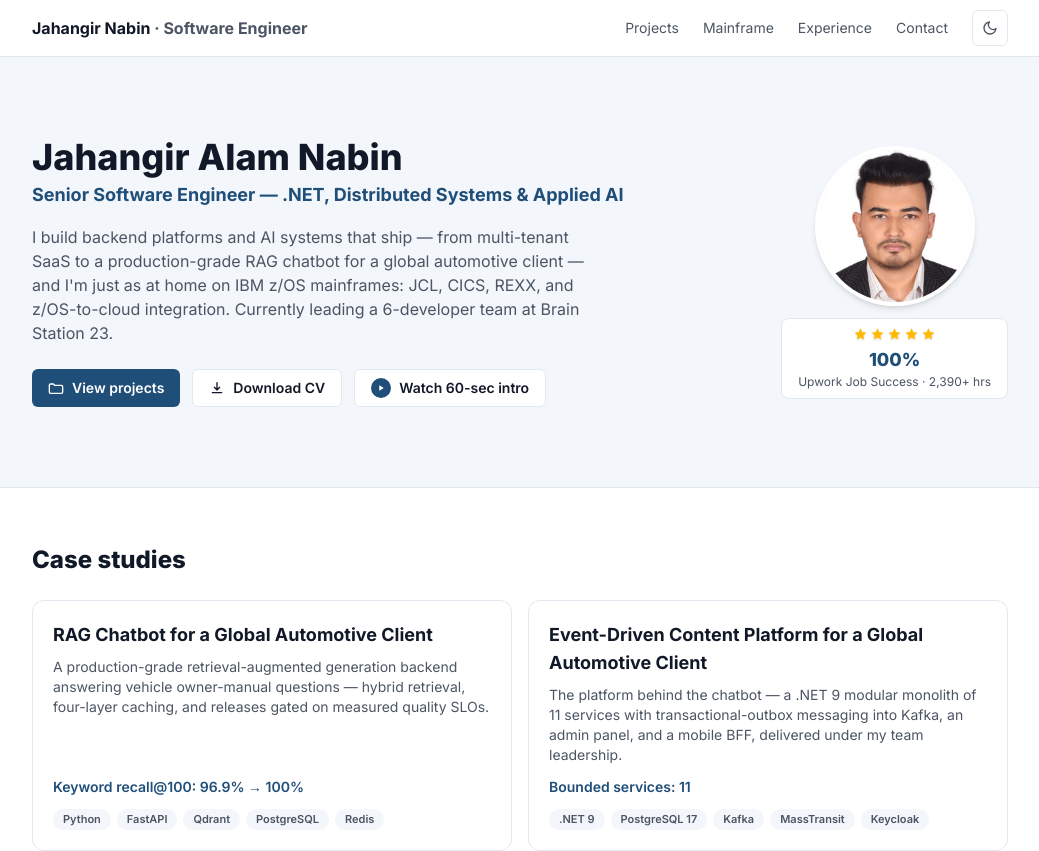
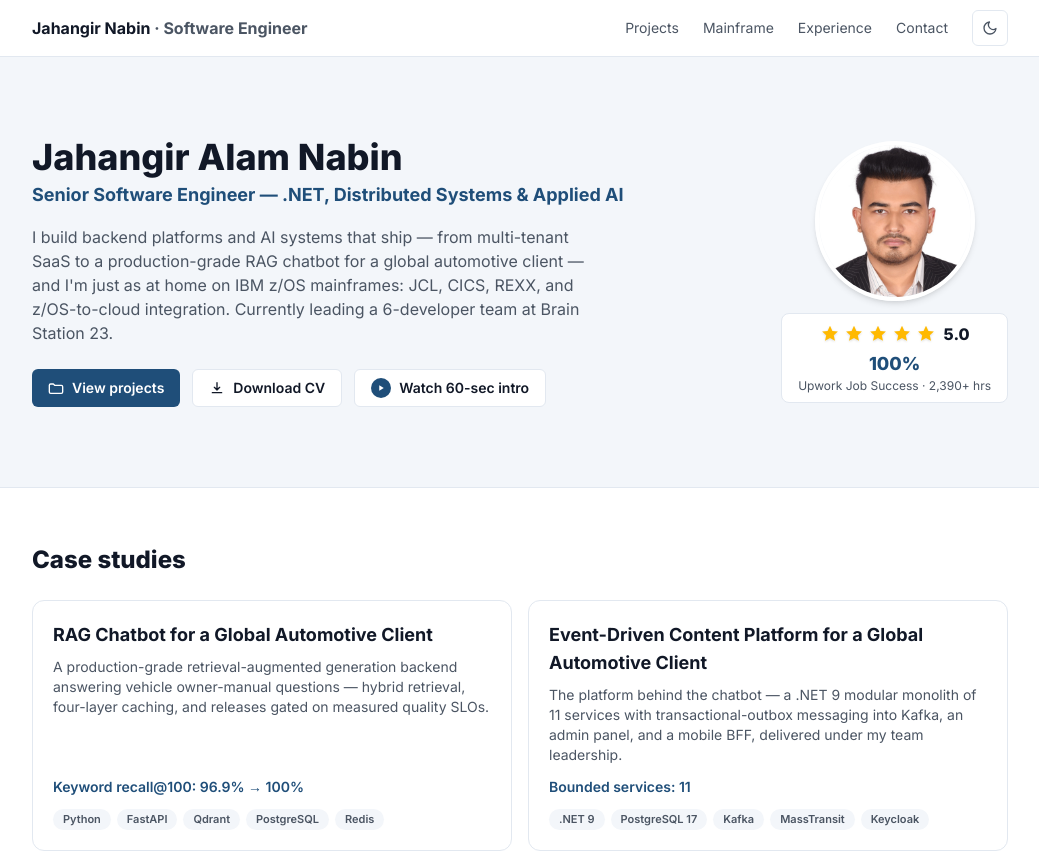
Before and after one commit to jnabin/portfolio, a Next.js app: page / in a window 1280 px wide. Shown: the top 851 px of the page, without its empty margins (120-1159 px from the left). Built offline with nearby package versions, Linux system fonts and the light colour scheme.

Commit message:
feat: enlarge hero rating stars and add 5.0 label

```diff
--- a/components/hero.tsx
+++ b/components/hero.tsx
@@ -66,14 +66,14 @@ export function Hero() {
           <div className="rounded-lg border border-border bg-bg px-4 py-2 text-center">
             <div
               role="img"
-              aria-label="Rated 5 out of 5 stars on Upwork"
-              className="flex items-center justify-center gap-0.5 text-amber-400"
+              aria-label="Rated 5.0 out of 5 stars on Upwork"
+              className="flex items-center justify-center gap-1 text-amber-400"
             >
               {Array.from({ length: 5 }, (_, i) => (
                 <svg
                   key={i}
-                  width="15"
-                  height="15"
+                  width="20"
+                  height="20"
                   viewBox="0 0 24 24"
                   fill="currentColor"
                   className="drop-shadow-[0_1px_1px_rgba(0,0,0,0.15)]"
@@ -82,6 +82,7 @@ export function Hero() {
                   <path d="M12 2l2.9 6.26 6.6.7-4.95 4.5 1.4 6.54L12 16.77 6.05 20l1.4-6.54L2.5 8.96l6.6-.7z" />
                 </svg>
               ))}
+              <span className="ml-1 text-base font-extrabold text-fg">5.0</span>
             </div>
             <div className="mt-1 text-lg font-extrabold text-brand">{site.heroStat.value}</div>
             <div className="text-xs text-fg-muted">{site.heroStat.label}</div>
```
